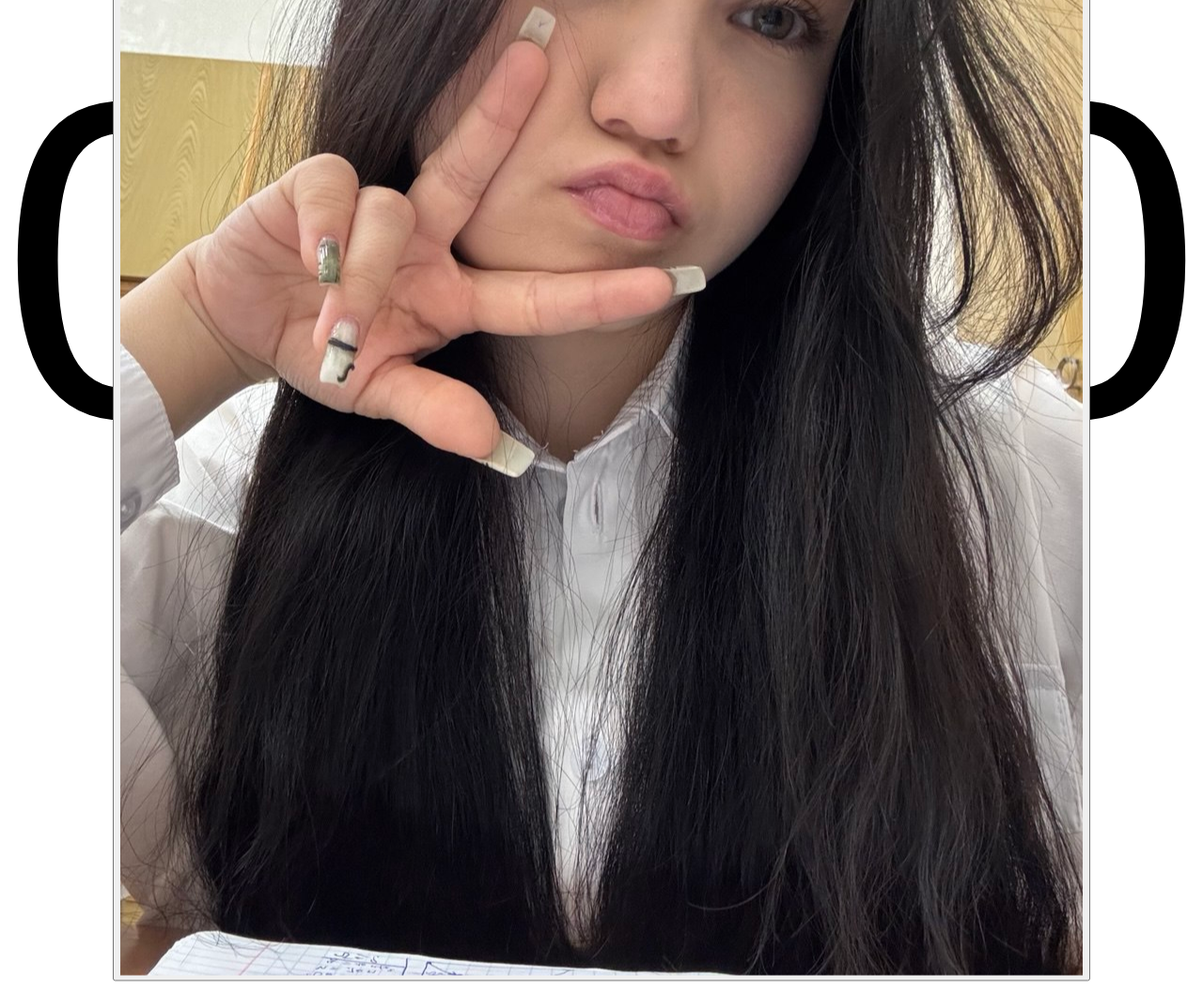
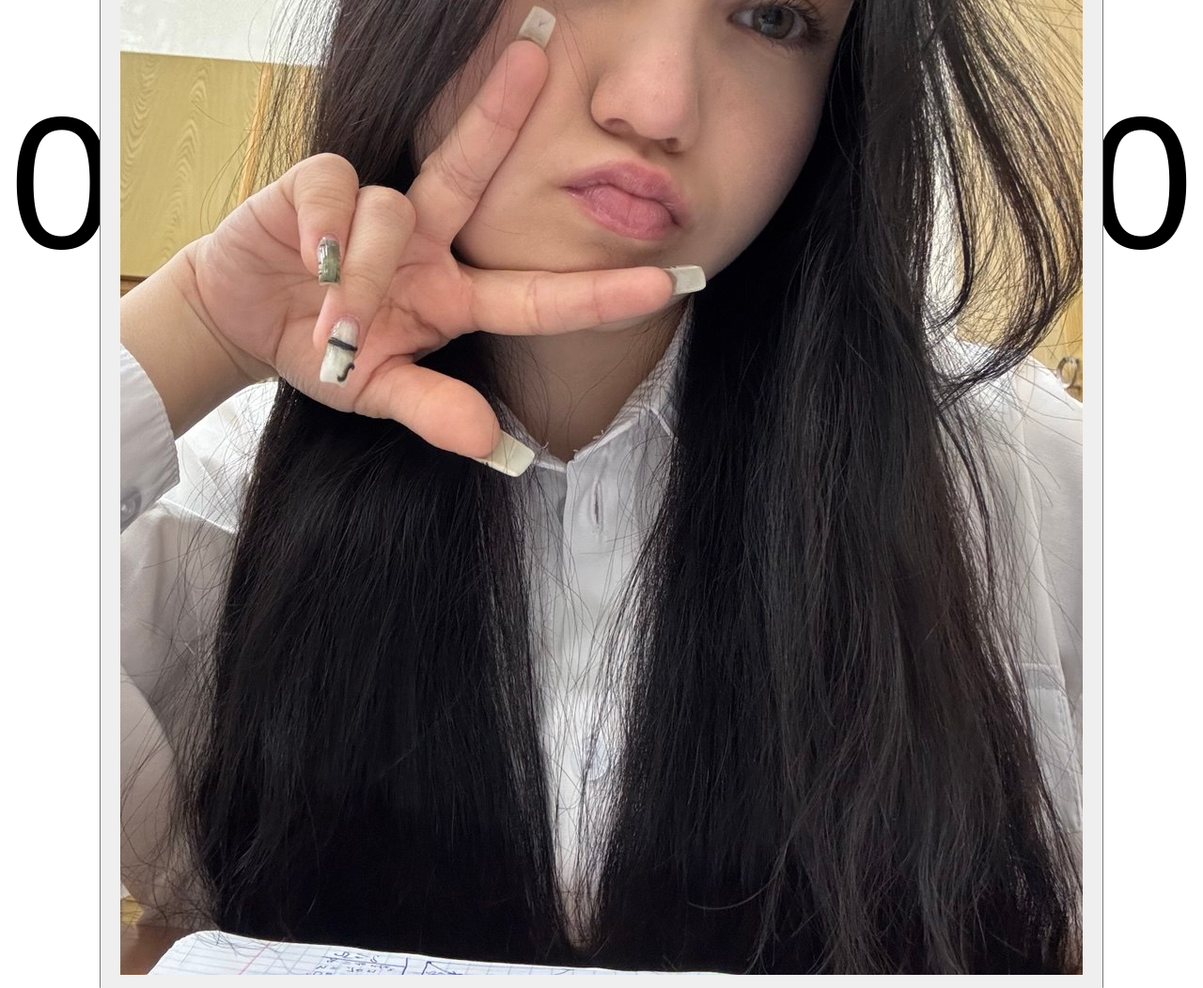
Before and after one commit to Zakxc/lizzibay, a plain HTML site: page html/one.html in a window 1280 px wide. Shown: the whole page at 94% size. Drawn offline with Linux system fonts and the light colour scheme.

Commit message:
modified:   css/one.css

```diff
--- a/css/one.css
+++ b/css/one.css
@@ -9,20 +9,19 @@ body {
     position: relative;
 }
 
-#counter {
-    font-size: 481px;
+#counter, #counter1 {
+    font-size: 200px;
     position: absolute;
-    top: 0;
-    left: 0;
+    top: 10%;
     margin: 0;
 }
 
+#counter {
+    left: 10px;
+}
+
 #counter1 {
-    font-size: 481px;
-    position: absolute;
-    top: 0;
-    right: 0;
-    margin: 0;
+    right: 10px;
 }
 
 button {
@@ -30,4 +29,18 @@ button {
     top: 50%;
     left: 50%;
     transform: translate(-50%, -50%);
+    padding: 10px 20px;
+    font-size: 16px;
 }
+
+
+@media (max-width: 600px) {
+    #counter, #counter1 {
+        font-size: 100px;
+    }
+
+    button {
+        padding: 8px 16px;
+        font-size: 14px;
+    }
+}
```
